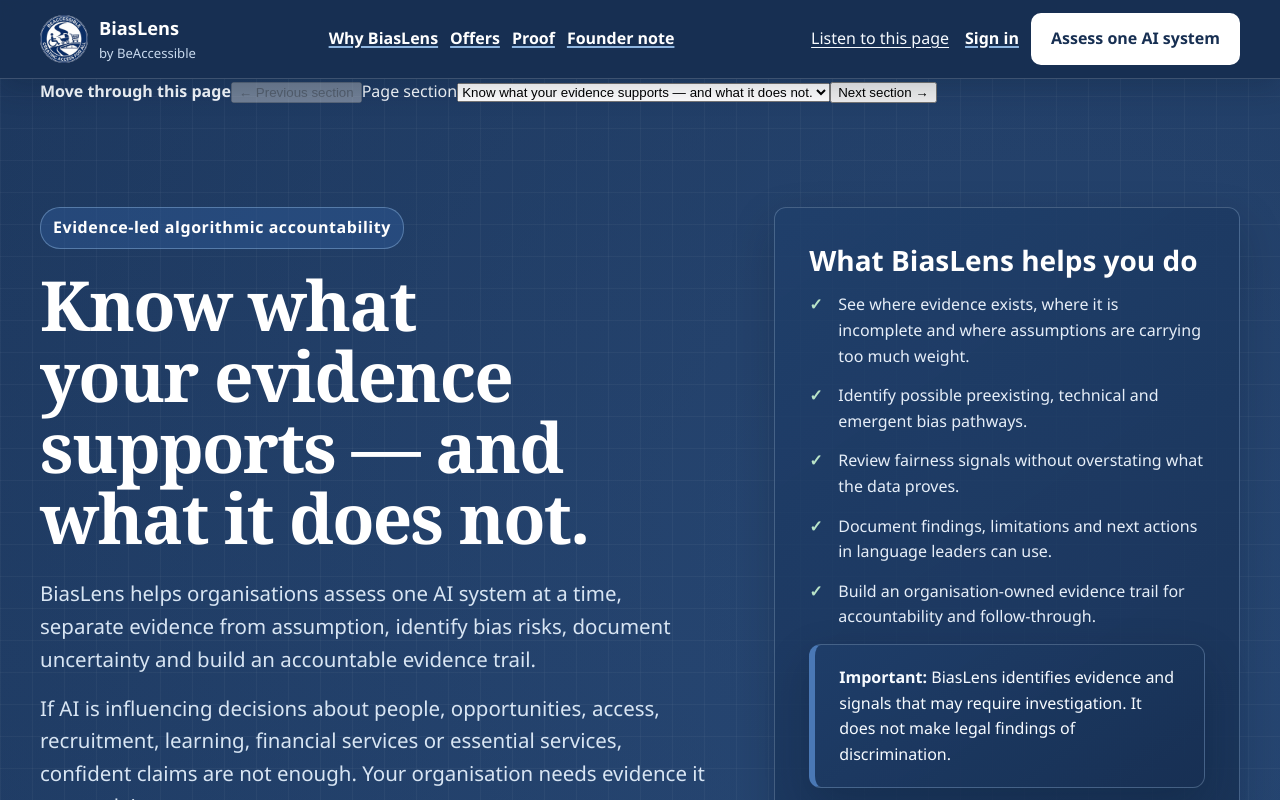
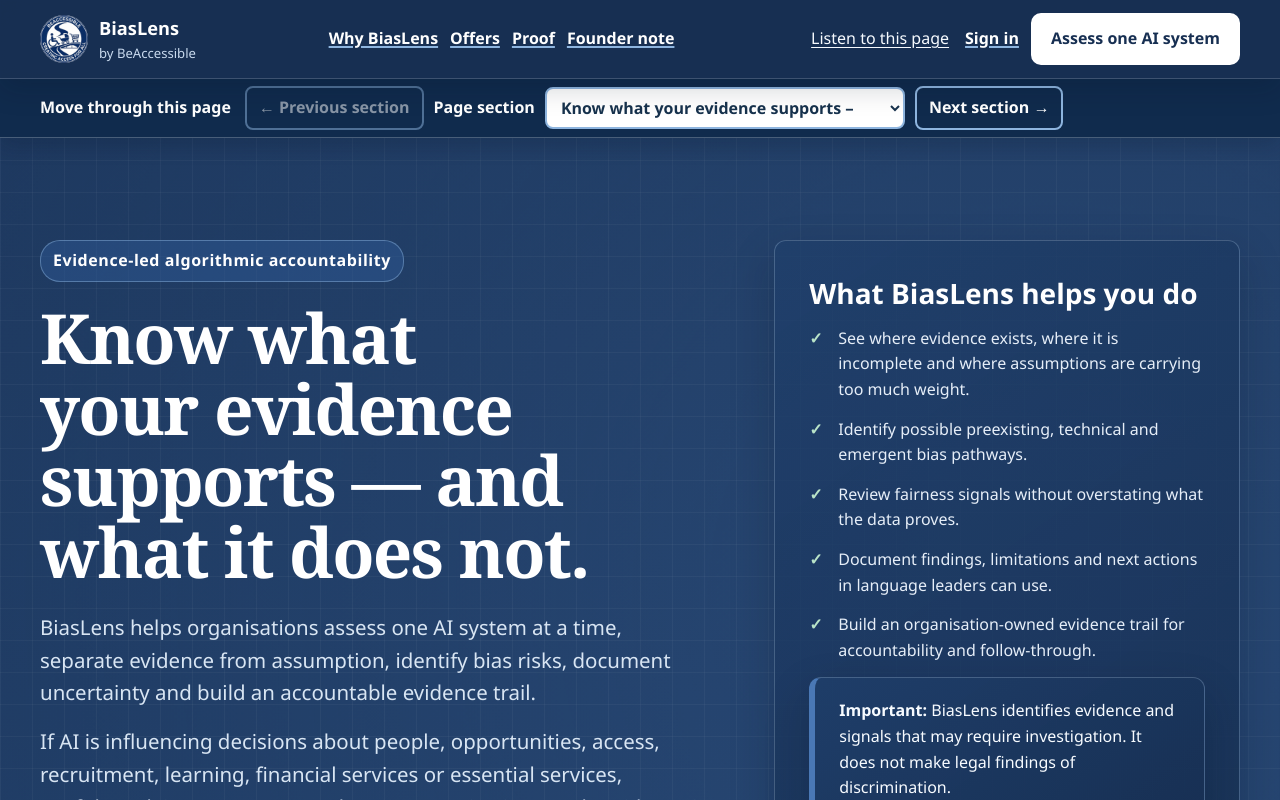
Before and after one commit to laggiesfl/BiasLens-Full-Platform, a Next.js app: page / in a window 1280 px wide. Shown: the top 800 px of the page. Built offline with nearby package versions, Linux system fonts and the light colour scheme.

Commit message:
style: make homepage section navigation visible and keyboard clear

```diff
--- a/src/app/public-accessibility-fixes.css
+++ b/src/app/public-accessibility-fixes.css
@@ -60,3 +60,95 @@
 .public-listen-stop {
   padding-inline: 8px;
 }
+
+/* Homepage section navigation for sighted keyboard users who need controlled page movement. */
+.public-section-navigator {
+  position: sticky;
+  top: 78px;
+  z-index: 45;
+  background: #102b4d;
+  border-bottom: 1px solid rgba(230, 238, 248, 0.26);
+  box-shadow: 0 8px 20px rgba(3, 16, 34, 0.18);
+}
+
+.public-section-navigator-inner {
+  min-height: 58px;
+  display: flex;
+  align-items: center;
+  flex-wrap: wrap;
+  gap: 10px;
+  padding-block: 7px;
+}
+
+.public-section-navigator-title {
+  color: #ffffff;
+  margin-right: 4px;
+}
+
+.public-section-nav-button,
+.public-section-select {
+  min-height: 42px;
+  border: 2px solid #8eb5df;
+  border-radius: 8px;
+  font: inherit;
+  font-weight: 700;
+}
+
+.public-section-nav-button {
+  padding: 7px 12px;
+  background: transparent;
+  color: #ffffff;
+  cursor: pointer;
+}
+
+.public-section-nav-button:hover:not(:disabled) {
+  background: rgba(255, 255, 255, 0.1);
+}
+
+.public-section-nav-button:disabled {
+  opacity: 0.5;
+  cursor: not-allowed;
+}
+
+.public-section-select-label {
+  color: #ffffff;
+  font-weight: 700;
+}
+
+.public-section-select {
+  max-width: min(38vw, 360px);
+  padding: 6px 34px 6px 10px;
+  background: #ffffff;
+  color: #17324d;
+}
+
+.public-section-nav-button:focus-visible,
+.public-section-select:focus-visible {
+  outline: 4px solid #ffffff;
+  outline-offset: 3px;
+}
+
+#main-content > section {
+  scroll-margin-top: 150px;
+}
+
+@media (max-width: 680px) {
+  .public-section-navigator {
+    position: static;
+  }
+
+  .public-section-navigator-inner {
+    align-items: stretch;
+  }
+
+  .public-section-navigator-title,
+  .public-section-select-label {
+    width: 100%;
+  }
+
+  .public-section-nav-button,
+  .public-section-select {
+    width: 100%;
+    max-width: none;
+  }
+}
```
